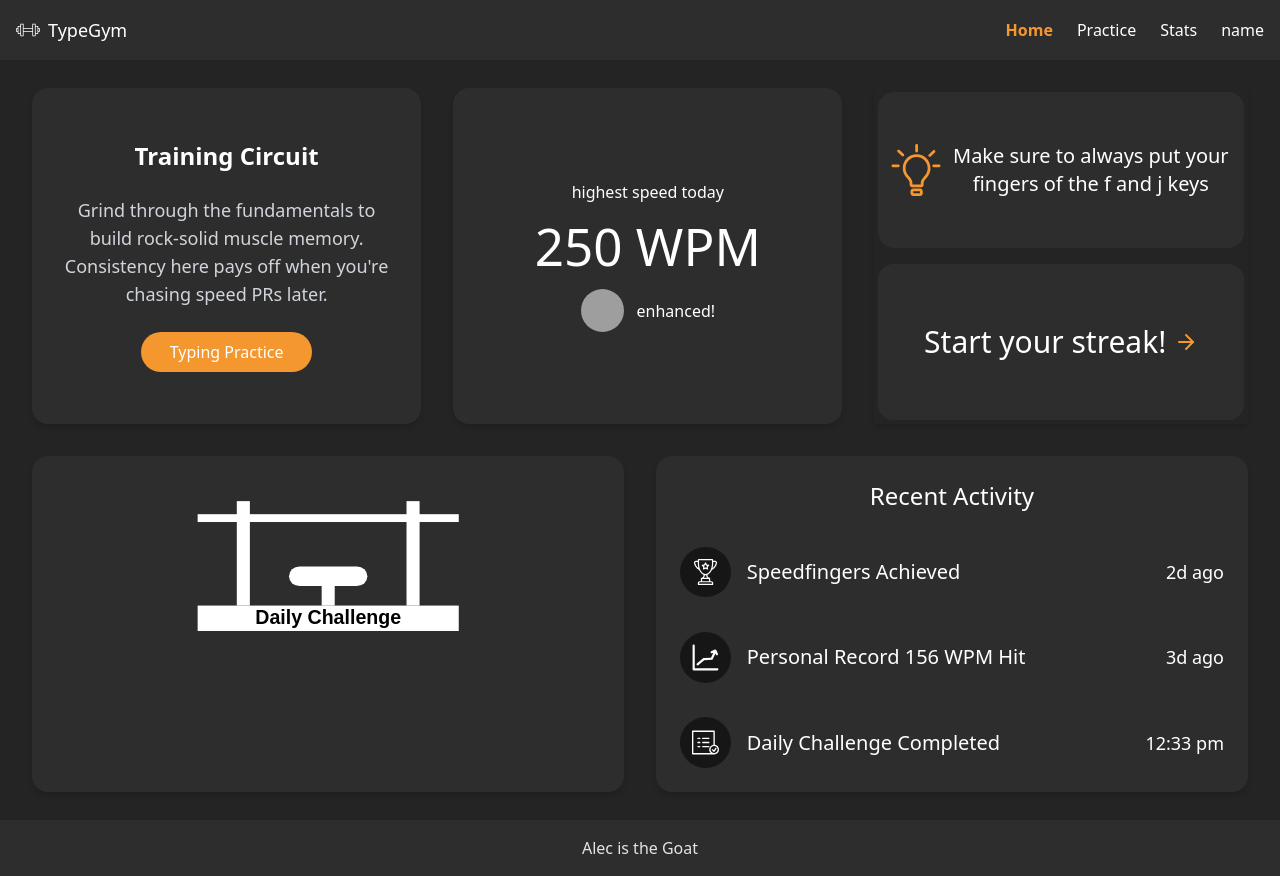
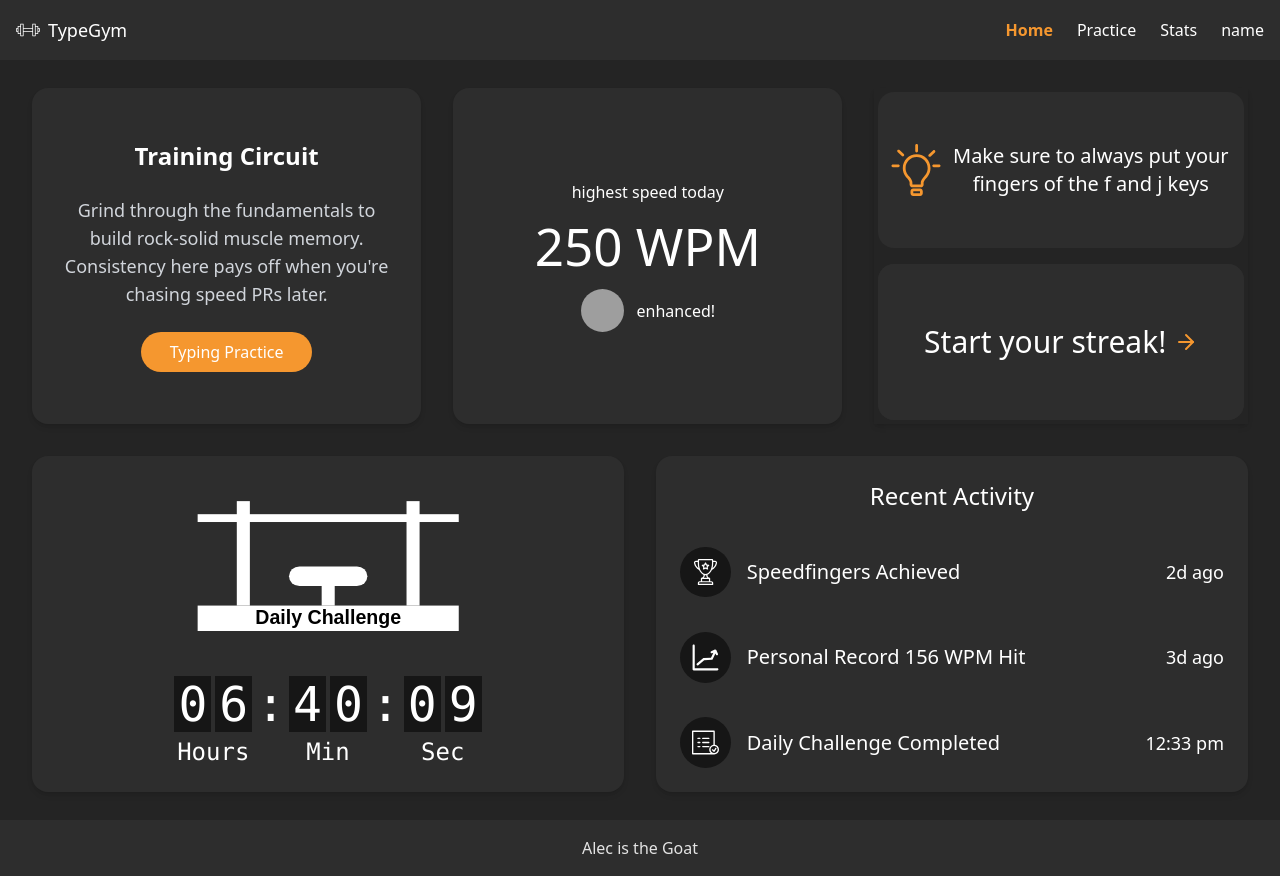
Before and after one commit to alecnhance/TypingGymV2, a React (Vite) app: page /home in a window 1280 px wide. Built offline with nearby package versions, Linux system fonts and the light colour scheme; no server answers; sample sign-in values are in the browser's storage; grey boxes are pictures that could not be loaded.

Commit message:
countdown no animation

```diff
--- /dev/null
+++ b/src/components/home_components/Countdown.jsx
@@ -0,0 +1,57 @@
+import { useState, useEffect } from 'react';
+
+const Countdown = () => {
+    const [time, setTime] = useState({ hours: 0, minutes: 0, seconds: 0 });
+
+    const getTimeUntilUTCMidnight = () => {
+        const now = new Date();
+        const tomorrow = new Date(now);
+
+        tomorrow.setUTCHours(24, 0, 0, 0);
+
+        const diff = (tomorrow - now) / 1000;
+
+        const hours = Math.floor(diff / 3600);
+        const minutes = Math.floor((diff % 3600) / 60);
+        const seconds = Math.floor(diff % 60);
+
+        return { hours, minutes, seconds };
+    };
+
+    useEffect(() => {
+        const timer = setInterval(() => {
+            setTime(getTimeUntilUTCMidnight());
+        }, 1000);
+        return () => clearInterval(timer);
+    }, []);
+
+    return (
+        <div className='flex  text-5xl font-mono justify-center'>
+            <div className='flex flex-col items-center gap-1'>
+                <div className='flex gap-1'>
+                    <p className='bg-mainBackground   p-1'>{Math.floor(time.hours / 10) % 10}</p>
+                    <p className='p-1 bg-mainBackground '>{time.hours % 10}</p>
+                </div>
+                <p className='text-2xl'>Hours</p>
+            </div>
+            <p className='p-1 font-mono'>:</p>
+            <div className='flex flex-col items-center gap-1'>
+                <div className='flex gap-1'>
+                    <p className='p-1 bg-mainBackground '>{Math.floor(time.minutes / 10) % 10}</p>
+                    <p className='p-1 bg-mainBackground '>{time.minutes % 10}</p>
+                </div>
+                <p className='text-2xl'>Min</p>
+            </div>
+            <p className='p-1 font-mono'>:</p>
+            <div className='flex flex-col items-center gap-1'>
+                <div className='flex gap-1'>
+                    <p className='p-1 bg-mainBackground'>{Math.floor(time.seconds / 10) % 10}</p>
+                    <p className='p-1 bg-mainBackground '>{time.seconds % 10}</p>
+                </div>
+                <p className='text-2xl'>Sec</p>
+            </div>
+        </div>
+    );
+};
+
+export default Countdown;
--- a/src/components/home_components/DailyPromotion.jsx
+++ b/src/components/home_components/DailyPromotion.jsx
@@ -1,10 +1,14 @@
 import BenchPressWidget from './BenchPressWidget';
+import Countdown from './Countdown';
 
 const DailyPromotion = () => {
     return (
-        <div className="flex flex-col w-full items-center justify-between" >
+        <div className="flex flex-col w-full items-center justify-between gap-[4vh]" >
             <div className='w-[60%]'>
                 <BenchPressWidget />
+            </div>
+            <div className='w-[90%] '>
+                <Countdown />
             </div>
         </div>
 
```
